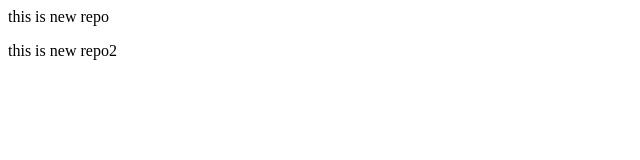
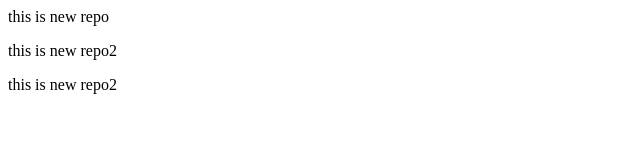
Before and after one commit to RohitMadhavChaudhari/LocalRepo, a plain HTML site: page index.html in a window 1280 px wide. Shown: the whole page, without its empty margins (0-640 px from the left). Drawn offline with Linux system fonts and the light colour scheme.

Commit message:
Change added

```diff
--- a/index.html
+++ b/index.html
@@ -1,2 +1,3 @@
 <p>this is new repo</p>
 <p>this is new repo2</p>
+<p> this is new repo2</p>
```
